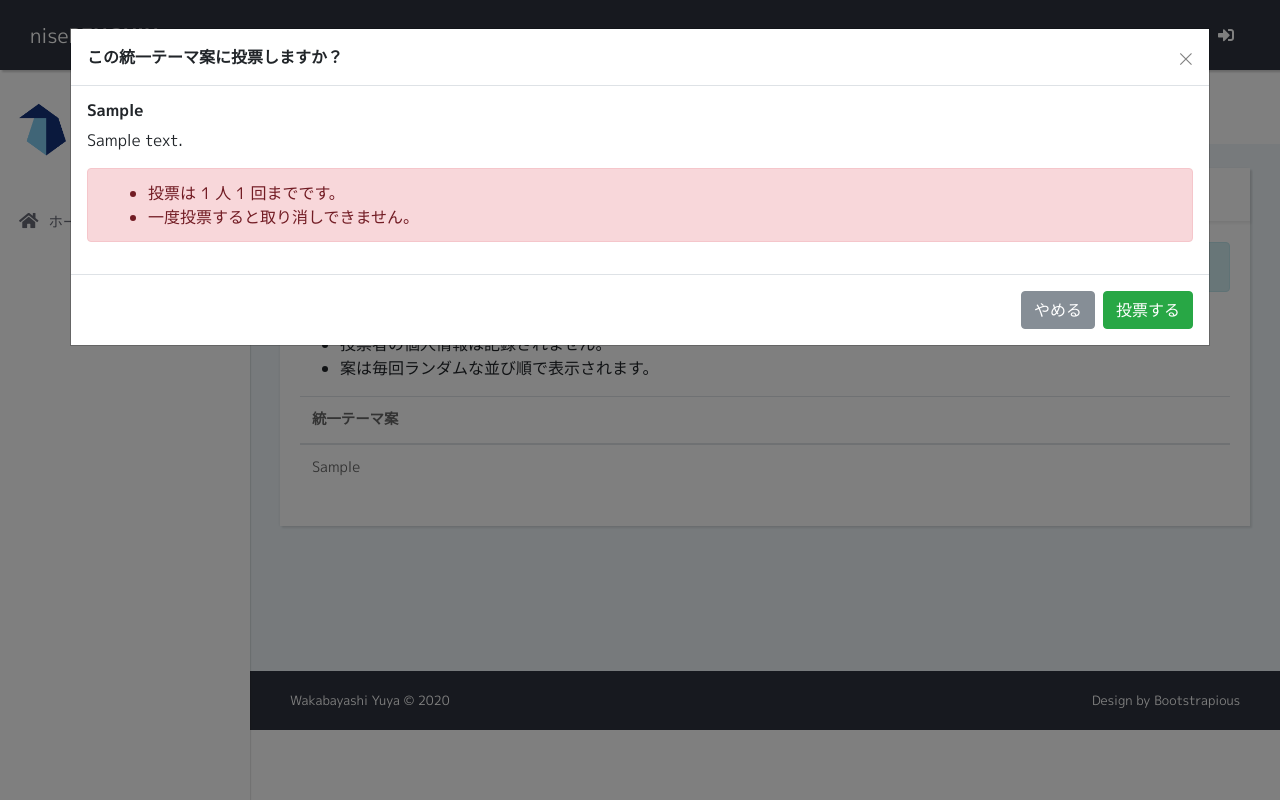
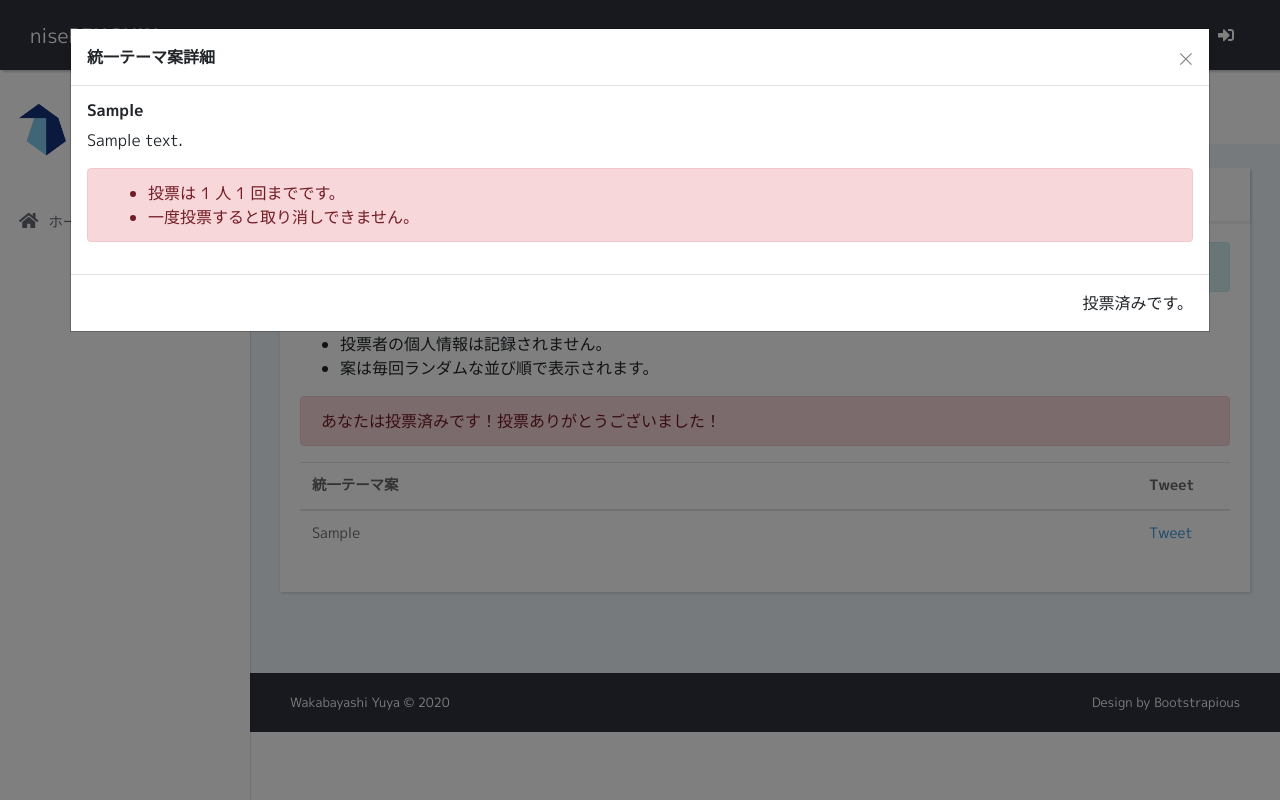
Before and after one commit to Zoniisan/penguin, a Django app: template django/theme/templates/theme/vote_list.html in a window 1280 px wide, after a click that opens the changed part. Run offline with Django 3.2, Linux system fonts and the light colour scheme; the template is opened without the code that fills it: values that come from a table or form of the project are taken from there, others are empty; tables that the repository leaves empty hold one stand-in row (values such as "Sample post"); parts of the project's set-up code (start-up, migrations or seed data) failed here and were passed over; some libraries are stand-ins or nearby versions.

Commit message:
add: twitter share

```diff
--- a/django/general/static/js/custom_sortable.js
+++ b/django/general/static/js/custom_sortable.js
@@ -8,5 +8,5 @@ var sortable = Sortable.create(sortable_tbody, {
             sortable_form.querySelector(field_id).value = i;
         }
     },
-    delay: 300
+    delay: 50,
 });
--- a/django/theme/templates/theme/vote_list.html
+++ b/django/theme/templates/theme/vote_list.html
@@ -25,23 +25,32 @@
                     <li>投票者の個人情報は記録されません。</li>
                     <li>案は毎回ランダムな並び順で表示されます。</li>
                 </ul>
+                {% if not can_vote %}
+                <div class="alert alert-danger" role="alert">
+                    あなたは投票済みです！投票ありがとうございました！
+                </div>
+                {% endif %}
                 <table class="table table-hover table-clickable">
                     <thead>
                         <tr>
                             <th>統一テーマ案</th>
+                            <th style="width: 10%;">Tweet</th>
                         </tr>
                     </thead>
                     <tbody>
                         {% for theme in theme_list %}
                         <tr data-toggle="modal" data-target="#modelId-{{ theme.id }}">
                             <td>{{ theme.theme }}</td>
+                            <td><a href="https://twitter.com/share?ref_src=twsrc%5Etfw" class="twitter-share-button"
+                                    data-size="large"
+                                    data-text="{{ theme.theme }}&#010;&#010;11月祭統一テーマ案投票（{{ vote_schedule }}）実施中！京大生なら誰でも投票できます！&#010;"
+                                    data-hashtags="NF統一テーマ案投票" data-lang="ja" data-show-count="false">Tweet</a></td>
                         </tr>
                         {% endfor %}
                     </tbody>
                 </table>
             </div>
         </div>
-
         {% for theme in theme_list %}
         <!-- Modal -->
         <div class="modal fade" id="modelId-{{ theme.id }}" tabindex="-1" role="dialog"
@@ -49,7 +58,7 @@
             <div class="modal-dialog modal-xl" role="document">
                 <div class="modal-content">
                     <div class="modal-header">
-                        <h5 class="modal-title">この統一テーマ案に投票しますか？</h5>
+                        <h5 class="modal-title">統一テーマ案詳細</h5>
                         <button type="button" class="close" data-dismiss="modal" aria-label="Close">
                             <span aria-hidden="true">&times;</span>
                         </button>
@@ -65,8 +74,13 @@
                         </div>
                     </div>
                     <div class="modal-footer">
+                        {% if can_vote %}
                         <button type="button" class="btn btn-secondary" data-dismiss="modal">やめる</button>
-                        <a class="btn btn-success" href="{% url 'theme:vote_create' vote_schedule.id theme.id %}" role="button">投票する</a>
+                        <a class="btn btn-success" href="{% url 'theme:vote_create' vote_schedule.id theme.id %}"
+                            role="button">投票する</a>
+                        {% else %}
+                        <p>投票済みです。</p>
+                        {% endif %}
                     </div>
                 </div>
             </div>
@@ -75,3 +89,7 @@
     </div>
 </div>
 {% endblock contents %}
+
+{% block extrajs %}
+<script async src="https://platform.twitter.com/widgets.js" charset="utf-8"></script>
+{% endblock extrajs %}
```
Also changed, not shown: django/home/templates/home/index.html (+17 -7 lines), django/theme/views/vote.py (+8 -5 lines).
